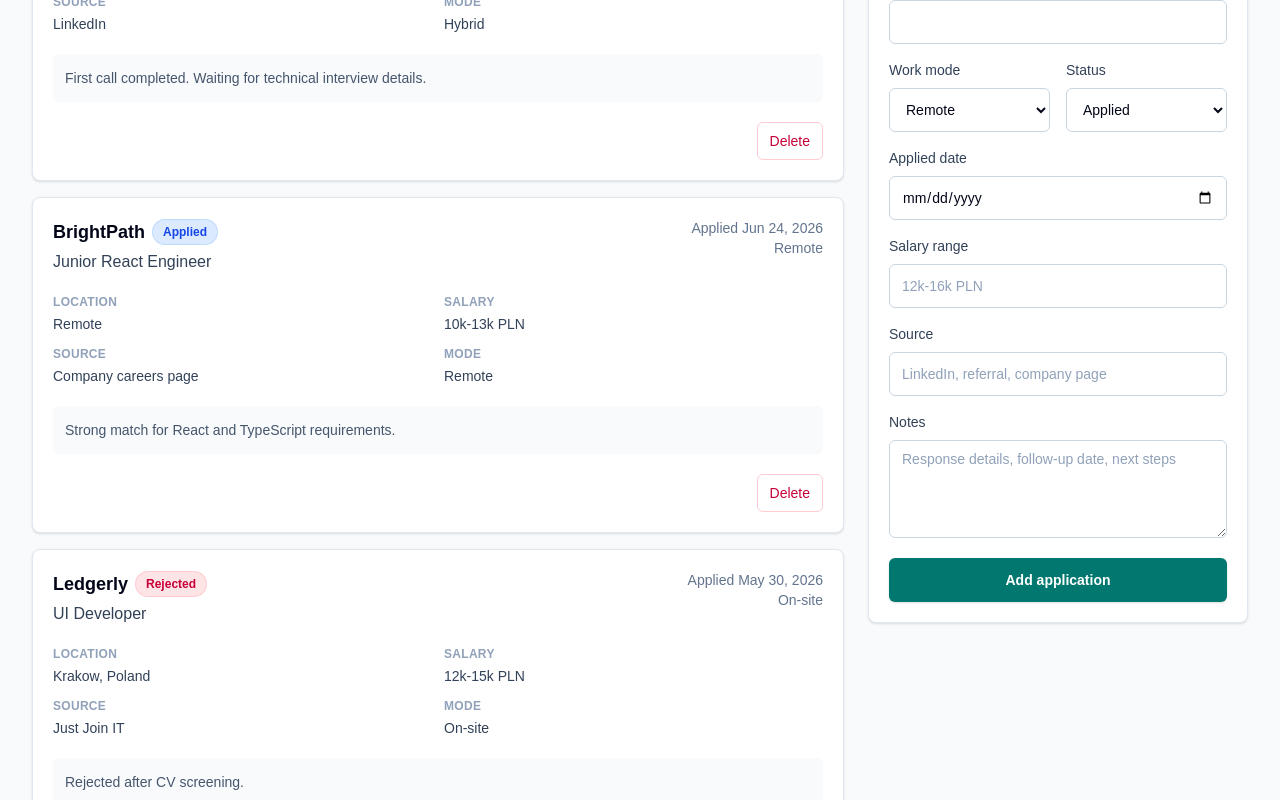
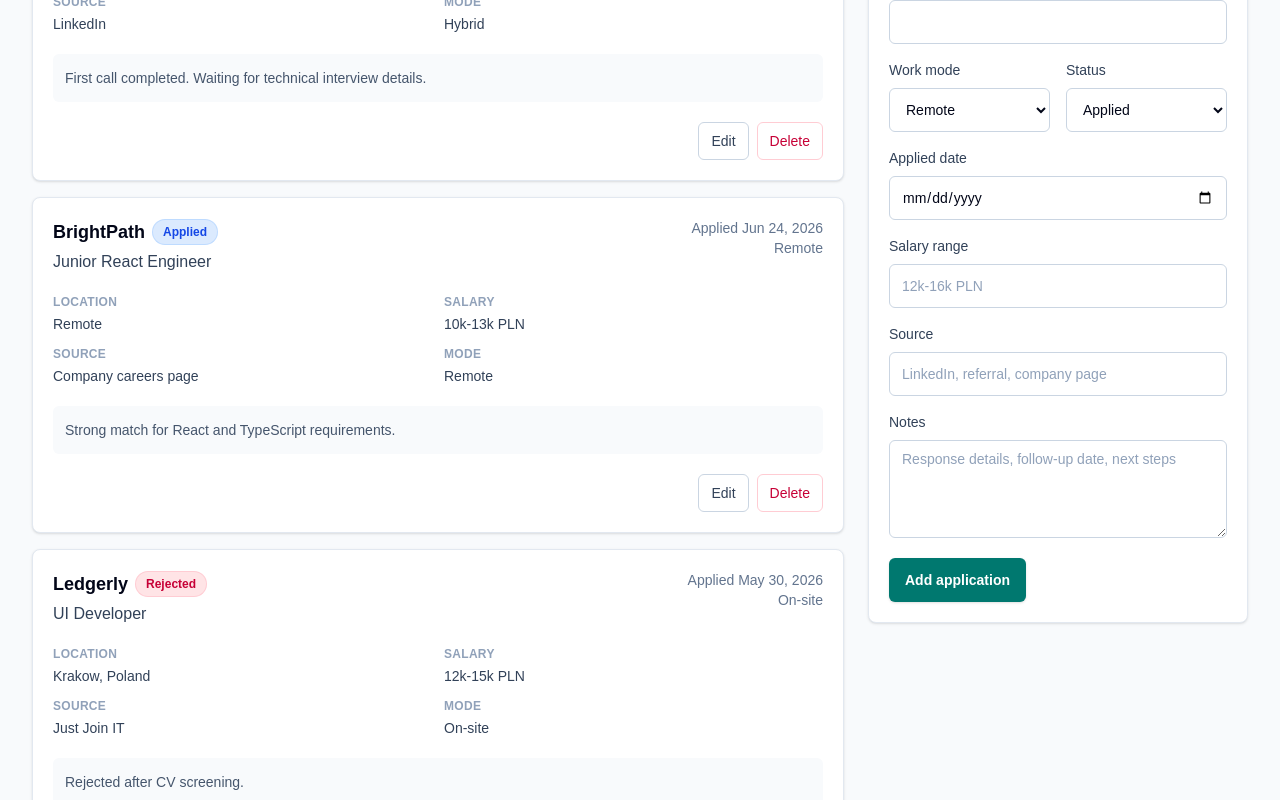
Before and after one commit to Jasiuu2605/job-application-tracker, a Next.js app: page / in a window 1280 px wide. Shown: the part 660-1460 px from the top of the page. Built offline with nearby package versions, Linux system fonts and the light colour scheme.

Commit message:
Add edit application action

```diff
--- a/app/page.tsx
+++ b/app/page.tsx
@@ -21,6 +21,9 @@
 export default function Home() {
   const [applications, setApplications] =
     useState<JobApplication[]>(mockApplications);
+  const [editingApplication, setEditingApplication] =
+    useState<JobApplication | null>(null);
+
   const [statusFilter, setStatusFilter] = useState<StatusFilter>('all');
   const [workModeFilter, setWorkModeFilter] = useState<WorkModeFilter>('all');
   const [searchQuery, setSearchQuery] = useState('');
@@ -70,11 +73,26 @@
     ]);
   }
 
+  function handleUpdateApplication(updatedApplication: JobApplication) {
+    setApplications((currentApplications) =>
+      currentApplications.map((application) =>
+        application.id === updatedApplication.id
+          ? updatedApplication
+          : application,
+      ),
+    );
+    setEditingApplication(null);
+  }
+
   function handleDeleteApplication(applicationId: string) {
     setApplications((currentApplications) =>
       currentApplications.filter(
         (application) => application.id !== applicationId,
       ),
+    );
+
+    setEditingApplication((currentApplication) =>
+      currentApplication?.id === applicationId ? null : currentApplication,
     );
   }
 
@@ -146,6 +164,7 @@
                     key={application.id}
                     application={application}
                     onDelete={handleDeleteApplication}
+                    onEdit={setEditingApplication}
                   />
                 ))}
               </div>
@@ -166,7 +185,12 @@
             ) : null}
           </div>
 
-          <ApplicationForm onAddApplication={handleAddApplication} />
+          <ApplicationForm
+            editingApplication={editingApplication}
+            onAddApplication={handleAddApplication}
+            onUpdateApplication={handleUpdateApplication}
+            onCancelEdit={() => setEditingApplication(null)}
+          />
         </section>
       </div>
     </main>
--- a/src/components/ApplicationCard.tsx
+++ b/src/components/ApplicationCard.tsx
@@ -8,6 +8,7 @@
 type ApplicationCardProps = {
   application: JobApplication;
   onDelete: (applicationId: string) => void;
+  onEdit: (application: JobApplication) => void;
 };
 
 const statusStyles: Record<ApplicationStatus, string> = {
@@ -21,6 +22,7 @@
 export function ApplicationCard({
   application,
   onDelete,
+  onEdit,
 }: ApplicationCardProps) {
   return (
     <article className='rounded-lg border border-slate-200 bg-white p-5 shadow-sm transition hover:border-slate-300 hover:shadow-md'>
@@ -61,7 +63,15 @@
           {application.notes}
         </div>
       ) : null}
-      <div className='mt-5 flex justify-end'>
+      <div className='mt-5 flex justify-end gap-2'>
+        <button
+          type='button'
+          onClick={() => onEdit(application)}
+          className='rounded-md border border-slate-300 bg-white px-3 py-2 text-sm font-medium text-slate-700 transition hover:bg-slate-50'
+        >
+          Edit
+        </button>
+
         <button
           type='button'
           onClick={() => {
--- a/src/components/ApplicationForm.tsx
+++ b/src/components/ApplicationForm.tsx
@@ -1,4 +1,4 @@
-import { type FormEvent, useState } from "react";
+import { type FormEvent, useEffect, useState } from 'react';
 import {
   applicationStatuses,
   statusLabels,
@@ -7,10 +7,13 @@
   type ApplicationStatus,
   type JobApplication,
   type WorkMode,
-} from "@/src/types/application";
+} from '@/src/types/application';
 
 type ApplicationFormProps = {
+  editingApplication: JobApplication | null;
   onAddApplication: (application: JobApplication) => void;
+  onUpdateApplication: (application: JobApplication) => void;
+  onCancelEdit: () => void;
 };
 
 type FormState = {
@@ -26,47 +29,96 @@
 };
 
 const initialFormState: FormState = {
-  company: "",
-  position: "",
-  location: "",
-  workMode: "remote",
-  status: "applied",
-  appliedAt: "",
-  salaryRange: "",
-  source: "",
-  notes: "",
+  company: '',
+  position: '',
+  location: '',
+  workMode: 'remote',
+  status: 'applied',
+  appliedAt: '',
+  salaryRange: '',
+  source: '',
+  notes: '',
 };
 
-export function ApplicationForm({ onAddApplication }: ApplicationFormProps) {
+function getFormStateFromApplication(application: JobApplication): FormState {
+  return {
+    company: application.company,
+    position: application.position,
+    location:
+      application.location === 'Not specified' ? '' : application.location,
+    workMode: application.workMode,
+    status: application.status,
+    appliedAt: application.appliedAt,
+    salaryRange: application.salaryRange ?? '',
+    source: application.source ?? '',
+    notes: application.notes ?? '',
+  };
+}
+
+export function ApplicationForm({
+  editingApplication,
+  onAddApplication,
+  onUpdateApplication,
+  onCancelEdit,
+}: ApplicationFormProps) {
   const [formState, setFormState] = useState<FormState>(initialFormState);
-  const [error, setError] = useState("");
+  const [error, setError] = useState('');
+  const isEditing = Boolean(editingApplication);
+
+  useEffect(() => {
+    const timeoutId = window.setTimeout(() => {
+      if (editingApplication) {
+        setFormState(getFormStateFromApplication(editingApplication));
+        setError('');
+        return;
+      }
+
+      setFormState(initialFormState);
+      setError('');
+    }, 0);
+
+    return () => window.clearTimeout(timeoutId);
+  }, [editingApplication]);
 
   function handleSubmit(event: FormEvent<HTMLFormElement>) {
     event.preventDefault();
 
-    if (!formState.company.trim() || !formState.position.trim() || !formState.status) {
-      setError("Company, position and status are required.");
+    if (
+      !formState.company.trim() ||
+      !formState.position.trim() ||
+      !formState.status
+    ) {
+      setError('Company, position and status are required.');
       return;
     }
 
-    onAddApplication({
-      id: createApplicationId(),
+    const application: JobApplication = {
+      id: editingApplication?.id ?? createApplicationId(),
       company: formState.company.trim(),
       position: formState.position.trim(),
-      location: formState.location.trim() || "Not specified",
+      location: formState.location.trim() || 'Not specified',
       workMode: formState.workMode,
       status: formState.status,
       appliedAt: formState.appliedAt || new Date().toISOString().slice(0, 10),
       salaryRange: formState.salaryRange.trim() || undefined,
       source: formState.source.trim() || undefined,
       notes: formState.notes.trim() || undefined,
-    });
+    };
+
+    if (editingApplication) {
+      onUpdateApplication(application);
+    } else {
+      onAddApplication(application);
+    }
 
     setFormState(initialFormState);
-    setError("");
+    setError('');
   }
 
-  function updateField<Field extends keyof FormState>(field: Field, value: FormState[Field]) {
+  function updateField<Field extends keyof FormState>(
+    field: Field,
+    value: FormState[Field],
+  ) {
     setFormState((currentState) => ({
       ...currentState,
       [field]: value,
@@ -74,38 +126,44 @@
   }
 
   return (
-    <aside className="rounded-lg border border-slate-200 bg-white p-5 shadow-sm lg:sticky lg:top-6">
-      <h2 className="text-xl font-semibold text-slate-950">Add application</h2>
-      <p className="mt-2 text-sm leading-6 text-slate-500">
-        Keep the essential details in one place so every next step is visible.
+    <aside className='rounded-lg border border-slate-200 bg-white p-5 shadow-sm lg:sticky lg:top-6'>
+      <h2 className='text-xl font-semibold text-slate-950'>
+        {isEditing ? 'Edit application' : 'Add application'}
+      </h2>
+      <p className='mt-2 text-sm leading-6 text-slate-500'>
+        {isEditing
+          ? 'Update the details and save your changes.'
+          : 'Keep the essential details in one place so every next step is visible.'}
       </p>
 
-      <form onSubmit={handleSubmit} className="mt-5 grid gap-4">
+      <form onSubmit={handleSubmit} className='mt-5 grid gap-4'>
         <TextField
-          label="Company name"
+          label='Company name'
           value={formState.company}
-          onChange={(value) => updateField("company", value)}
+          onChange={(value) => updateField('company', value)}
           required
         />
         <TextField
-          label="Position"
+          label='Position'
           value={formState.position}
-          onChange={(value) => updateField("position", value)}
+          onChange={(value) => updateField('position', value)}
           required
         />
         <TextField
-          label="Location"
+          label='Location'
           value={formState.location}
-          onChange={(value) => updateField("location", value)}
+          onChange={(value) => updateField('location', value)}
         />
 
-        <div className="grid gap-4 sm:grid-cols-2 lg:grid-cols-1 xl:grid-cols-2">
-          <label className="flex flex-col gap-2 text-sm font-medium text-slate-700">
+        <div className='grid gap-4 sm:grid-cols-2 lg:grid-cols-1 xl:grid-cols-2'>
+          <label className='flex flex-col gap-2 text-sm font-medium text-slate-700'>
             Work mode
             <select
               value={formState.workMode}
-              onChange={(event) => updateField("workMode", event.target.value as WorkMode)}
-              className="h-11 rounded-md border border-slate-300 bg-white px-3 text-sm text-slate-950 outline-none transition focus:border-teal-600 focus:ring-2 focus:ring-teal-100"
+              onChange={(event) =>
+                updateField('workMode', event.target.value as WorkMode)
+              }
+              className='h-11 rounded-md border border-slate-300 bg-white px-3 text-sm text-slate-950 outline-none transition focus:border-teal-600 focus:ring-2 focus:ring-teal-100'
             >
               {workModes.map((mode) => (
                 <option key={mode} value={mode}>
@@ -115,12 +173,14 @@
             </select>
           </label>
 
-          <label className="flex flex-col gap-2 text-sm font-medium text-slate-700">
+          <label className='flex flex-col gap-2 text-sm font-medium text-slate-700'>
             Status
             <select
               value={formState.status}
-              onChange={(event) => updateField("status", event.target.value as ApplicationStatus)}
-              className="h-11 rounded-md border border-slate-300 bg-white px-3 text-sm text-slate-950 outline-none transition focus:border-teal-600 focus:ring-2 focus:ring-teal-100"
+              onChange={(event) =>
+                updateField('status', event.target.value as ApplicationStatus)
+              }
+              className='h-11 rounded-md border border-slate-300 bg-white px-3 text-sm text-slate-950 outline-none transition focus:border-teal-600 focus:ring-2 focus:ring-teal-100'
               required
             >
               {applicationStatuses.map((status) => (
@@ -133,43 +193,57 @@
         </div>
 
         <TextField
-          label="Applied date"
-          type="date"
+          label='Applied date'
+          type='date'
           value={formState.appliedAt}
-          onChange={(value) => updateField("appliedAt", value)}
+          onChange={(value) => updateField('appliedAt', value)}
         />
         <TextField
-          label="Salary range"
+          label='Salary range'
           value={formState.salaryRange}
-          onChange={(value) => updateField("salaryRange", value)}
-          placeholder="12k-16k PLN"
+          onChange={(value) => updateField('salaryRange', value)}
+          placeholder='12k-16k PLN'
         />
         <TextField
-          label="Source"
+          label='Source'
           value={formState.source}
-          onChange={(value) => updateField("source", value)}
-          placeholder="LinkedIn, referral, company page"
+          onChange={(value) => updateField('source', value)}
+          placeholder='LinkedIn, referral, company page'
         />
 
-        <label className="flex flex-col gap-2 text-sm font-medium text-slate-700">
+        <label className='flex flex-col gap-2 text-sm font-medium text-slate-700'>
           Notes
           <textarea
             value={formState.notes}
-            onChange={(event) => updateField("notes", event.target.value)}
+            onChange={(event) => updateField('notes', event.target.value)}
             rows={4}
-            className="rounded-md border border-slate-300 bg-white px-3 py-2 text-sm text-slate-950 outline-none transition placeholder:text-slate-400 focus:border-teal-600 focus:ring-2 focus:ring-teal-100"
-            placeholder="Response details, follow-up date, next steps"
+            className='rounded-md border border-slate-300 bg-white px-3 py-2 text-sm text-slate-950 outline-none transition placeholder:text-slate-400 focus:border-teal-600 focus:ring-2 focus:ring-teal-100'
+            placeholder='Response details, follow-up date, next steps'
           />
         </label>
 
-        {error ? <p className="text-sm font-medium text-rose-600">{error}</p> : null}
+        {error ? (
+          <p className='text-sm font-medium text-rose-600'>{error}</p>
+        ) : null}
 
-        <button
-          type="submit"
-          className="mt-1 rounded-md bg-teal-700 px-4 py-3 text-sm font-semibold text-white shadow-sm transition hover:bg-teal-800 focus:outline-none focus:ring-2 focus:ring-teal-200"
-        >
-          Add application
-        </button>
+        <div className='mt-1 flex flex-col gap-2 sm:flex-row'>
+          <button
+            type='submit'
+            className='rounded-md bg-teal-700 px-4 py-3 text-sm font-semibold text-white shadow-sm transition hover:bg-teal-800 focus:outline-none focus:ring-2 focus:ring-teal-200'
+          >
+            {isEditing ? 'Save changes' : 'Add application'}
+          </button>
+
+          {isEditing ? (
+            <button
+              type='button'
+              onClick={onCancelEdit}
+              className='rounded-md border border-slate-300 bg-white px-4 py-3 text-sm font-semibold text-slate-700 shadow-sm transition hover:bg-slate-50'
+            >
+              Cancel
+            </button>
+          ) : null}
+        </div>
       </form>
     </aside>
   );
@@ -180,7 +254,7 @@
   value,
   onChange,
   placeholder,
-  type = "text",
+  type = 'text',
   required = false,
 }: {
   label: string;
@@ -191,7 +265,7 @@
   required?: boolean;
 }) {
   return (
-    <label className="flex flex-col gap-2 text-sm font-medium text-slate-700">
+    <label className='flex flex-col gap-2 text-sm font-medium text-slate-700'>
       {label}
       <input
         type={type}
@@ -199,14 +273,14 @@
         onChange={(event) => onChange(event.target.value)}
         placeholder={placeholder}
         required={required}
-        className="h-11 rounded-md border border-slate-300 bg-white px-3 text-sm text-slate-950 outline-none transition placeholder:text-slate-400 focus:border-teal-600 focus:ring-2 focus:ring-teal-100"
+        className='h-11 rounded-md border border-slate-300 bg-white px-3 text-sm text-slate-950 outline-none transition placeholder:text-slate-400 focus:border-teal-600 focus:ring-2 focus:ring-teal-100'
       />
     </label>
   );
 }
 
 function createApplicationId() {
-  if (typeof crypto !== "undefined" && "randomUUID" in crypto) {
+  if (typeof crypto !== 'undefined' && 'randomUUID' in crypto) {
     return crypto.randomUUID();
   }
 
```
